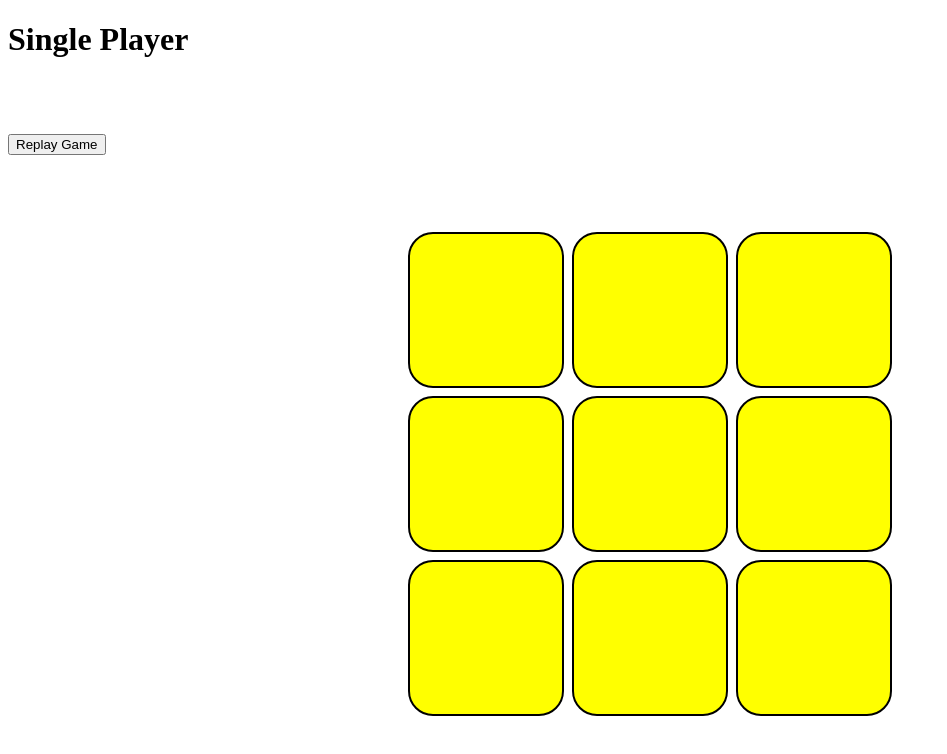
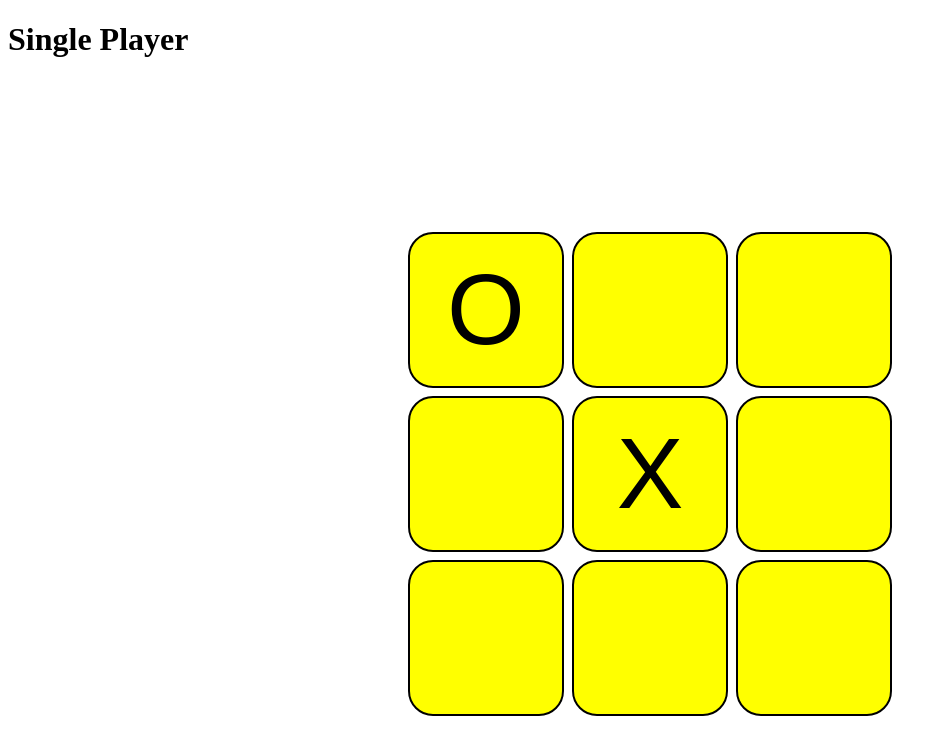
Before and after one commit to parthb83/Tic-Tac-Toe, a plain HTML site: page singlePlayer.html in a window 1280 px wide. Both pictures are taken after a click on the element 486 px from the left and 309 px from the top of the page. Shown: the whole page, without its empty margins (0-947 px from the left). Drawn offline with Linux system fonts and the light colour scheme.

Commit message:
Single player algo

```diff
--- a/app1.js
+++ b/app1.js
@@ -0,0 +1,183 @@
+var boardDesc;
+var chance = 0;
+const humanPlayer = "O";
+const aiPlayer = "X";
+const winnerComb = [
+  [0, 1, 2],
+  [3, 4, 5],
+  [6, 7, 8],
+  [0, 3, 6],
+  [1, 4, 7],
+  [2, 5, 8],
+  [0, 4, 8],
+  [2, 4, 6],
+];
+
+const boxes = document.querySelectorAll(".box");
+startGame();
+
+function startGame() {
+  chance = 0;
+  document.querySelector(".endgame").style.display = "none";
+  boardDesc = Array.from(Array(9).keys());
+  for (let i = 0; i < boxes.length; i++) {
+    boxes[i].innerText = "";
+    boxes[i].style.backgroundColor = "yellow";
+    boxes[i].addEventListener("click", boxClick, false);
+  }
+}
+
+function boxClick(square) {
+  ++chance;
+  turn(square.target.id, humanPlayer);
+  let playWon = checkWin(boardDesc, humanPlayer);
+  if (!playWon && !checkTie(playWon, chance)) {
+    let bestScore = -Infinity;
+    for (let i = 0; i < 9; i++) {
+      if (boardDesc[i] != "X" && boardDesc[i] != "O") {
+        boardDesc[i] = aiPlayer;
+        let checkScore = minimax(boardDesc, chance, false);
+        boardDesc[i] = "";
+        if (checkScore > bestScore) {
+          bestScore = checkScore;
+          bestMove = i;
+        }
+      }
+    }
+    ++chance;
+    turn(bestMove, aiPlayer);
+  }
+}
+
+function turn(blockID, player) {
+  if (boardDesc[blockID] != "X" && boardDesc[blockID] != "O") {
+    boardDesc[blockID] = player;
+    document.getElementById(blockID).innerText = player;
+  } else {
+    --chance;
+  }
+  let playWon = checkWin(boardDesc, player);
+  if (playWon) playOver(playWon);
+  if (checkTie(playWon, chance)) {
+    for (let i = 0; i < 9; i++) {
+      boxes[i].style.backgroundColor = "green";
+      boxes[i].removeEventListener("click", boxClick, false);
+    }
+    declareWinner("Game Tied!");
+  }
+  boxes[blockID].removeEventListener("click", boxClick, false);
+}
+
+function checkWin(board, player) {
+  let playWin = null;
+  let index = -1;
+  let flag = 0;
+  if (board[4] == player) {
+    if (board[0] == player && board[8] == player) {
+      flag = 1;
+      index = 6;
+    }
+    if (board[2] == player && board[6] == player) {
+      flag = 1;
+      index = 7;
+    }
+    if (board[1] == player && board[7] == player) {
+      flag = 1;
+      index = 4;
+    }
+    if (board[3] == player && board[5] == player) {
+      flag = 1;
+      index = 1;
+    }
+  }
+  if (board[0] == player) {
+    if (board[1] == player && board[2] == player) {
+      flag = 1;
+      index = 0;
+    }
+    if (board[3] == player && board[6] == player) {
+      flag = 1;
+      index = 3;
+    }
+  }
+  if (board[8] == player) {
+    if (board[5] == player && board[2] == player) {
+      flag = 1;
+      index = 5;
+    }
+    if (board[6] == player && board[7] == player) {
+      flag = 1;
+      index = 2;
+    }
+  }
+  if (flag == 1) playWin = { index: index, player: player };
+
+  return playWin;
+}
+
+function checkTie(playWon, xchance) {
+  if (xchance == 9 && !playWon) return true;
+  else return false;
+}
+
+function minimax(board, height, isMaxi) {
+  if (height % 2 === 1) {
+    let result = checkWin(board, aiPlayer);
+    if (result != null) {
+      return 1;
+    } else {
+      if (checkTie(result, height + 1)) {
+        return 0;
+      }
+    }
+  } else {
+    let result = checkWin(board, humanPlayer);
+    if (result != null) {
+      return -1;
+    } else {
+      if (checkTie(result, height + 1)) {
+        return 0;
+      }
+    }
+  }
+
+  if (isMaxi) {
+    let bestScore = -Infinity;
+    for (let i = 0; i < 9; i++) {
+      if (board[i] != "X" && board[i] != "O") {
+        board[i] = aiPlayer;
+        let score = minimax(board, height + 1, false);
+        board[i] = "";
+        bestScore = Math.max(score, bestScore);
+      }
+    }
+    return bestScore;
+  } else {
+    let bestScore = Infinity;
+    for (let i = 0; i < 9; i++) {
+      if (board[i] != "X" && board[i] != "O") {
+        board[i] = humanPlayer;
+        let score = minimax(board, height + 1, true);
+        board[i] = "";
+        bestScore = Math.min(score, bestScore);
+      }
+    }
+    return bestScore;
+  }
+}
+
+function playOver(playWon) {
+  for (let index of winnerComb[playWon.index]) {
+    document.getElementById(index).style.backgroundColor =
+      playWon.player == humanPlayer ? "blue" : "red";
+  }
+  for (let i = 0; i < boxes.length; i++) {
+    boxes[i].removeEventListener("click", boxClick, false);
+  }
+  declareWinner(playWon.player == humanPlayer ? "You Win! :)" : "You lose! :(");
+}
+
+function declareWinner(name) {
+  document.querySelector(".endgame").style.display = "block";
+  document.querySelector(".endgame .text").innerText = name;
+}
--- a/singlePlayer.html
+++ b/singlePlayer.html
@@ -1,17 +1,17 @@
 <!DOCTYPE html>
 <html lang="en">
   <head>
-    <meta charset="UTF-8">
-    <meta http-equiv="X-UA-Compatible" content="IE=edge">
-    <meta name="viewport" content="width=device-width, initial-scale=1.0">
-    <link rel="stylesheet" href="/style.css">
+    <meta charset="UTF-8" />
+    <meta http-equiv="X-UA-Compatible" content="IE=edge" />
+    <meta name="viewport" content="width=device-width, initial-scale=1.0" />
+    <link rel="stylesheet" href="/style.css" />
     <title>Single Player</title>
   </head>
   <body>
-    <h1>Single Player</h1>
-    <br>
-    <br>
-    <br>
+    <h1 class="player">Single Player</h1>
+    <br />
+    <br />
+    <br />
 
     <table>
       <tr>
@@ -33,10 +33,11 @@
       </tr>
     </table>
 
-    <div class="replay">
+    <div class="endgame">
       <div class="text"></div>
+      <br />
+      <button onclick="startGame()" class="replay">Replay Game</button>
     </div>
-    <button onclick="startGame()">Replay Game</button>
     <script src="/app1.js"></script>
   </body>
 </html>
```
Lines whose indentation alone changed are shown as unchanged.
